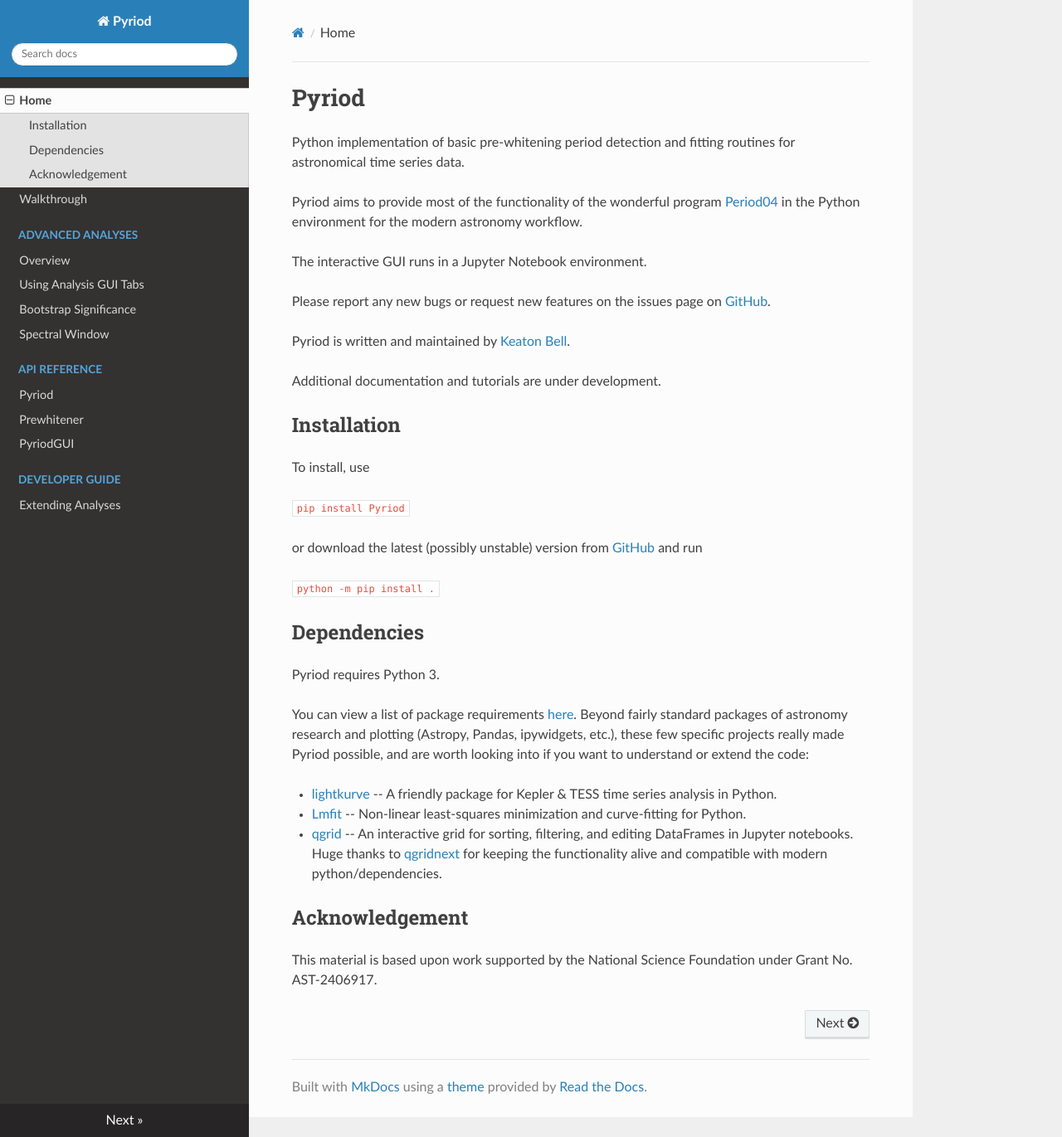
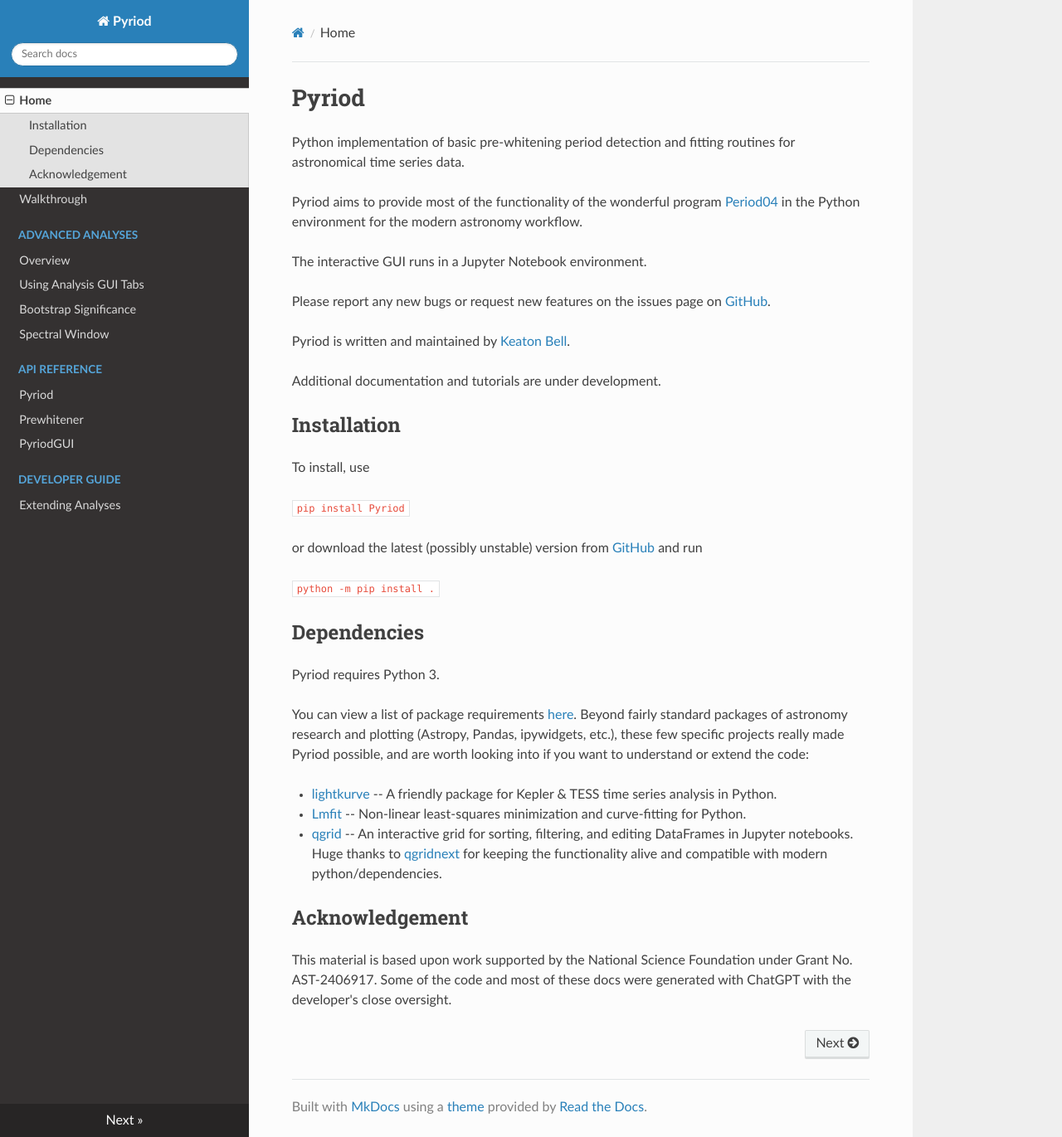
Before and after one commit to keatonb/Pyriod, an MkDocs documentation site: the page built from docs/index.md, in a window 1280 px wide and 1371 px high. Shown: the whole window at 83% size. Built offline with MkDocs 1.6.1, drawn with Linux system fonts in a browser that asks for light colours; nearby versions of some CDN libraries.

Commit message:
admit it

```diff
--- a/docs/index.md
+++ b/docs/index.md
@@ -36,3 +36,4 @@
 
 This material is based upon work supported by the National
 Science Foundation under Grant No. AST-2406917.
+Some of the code and most of these docs were generated with ChatGPT with the developer's close oversight.
```
